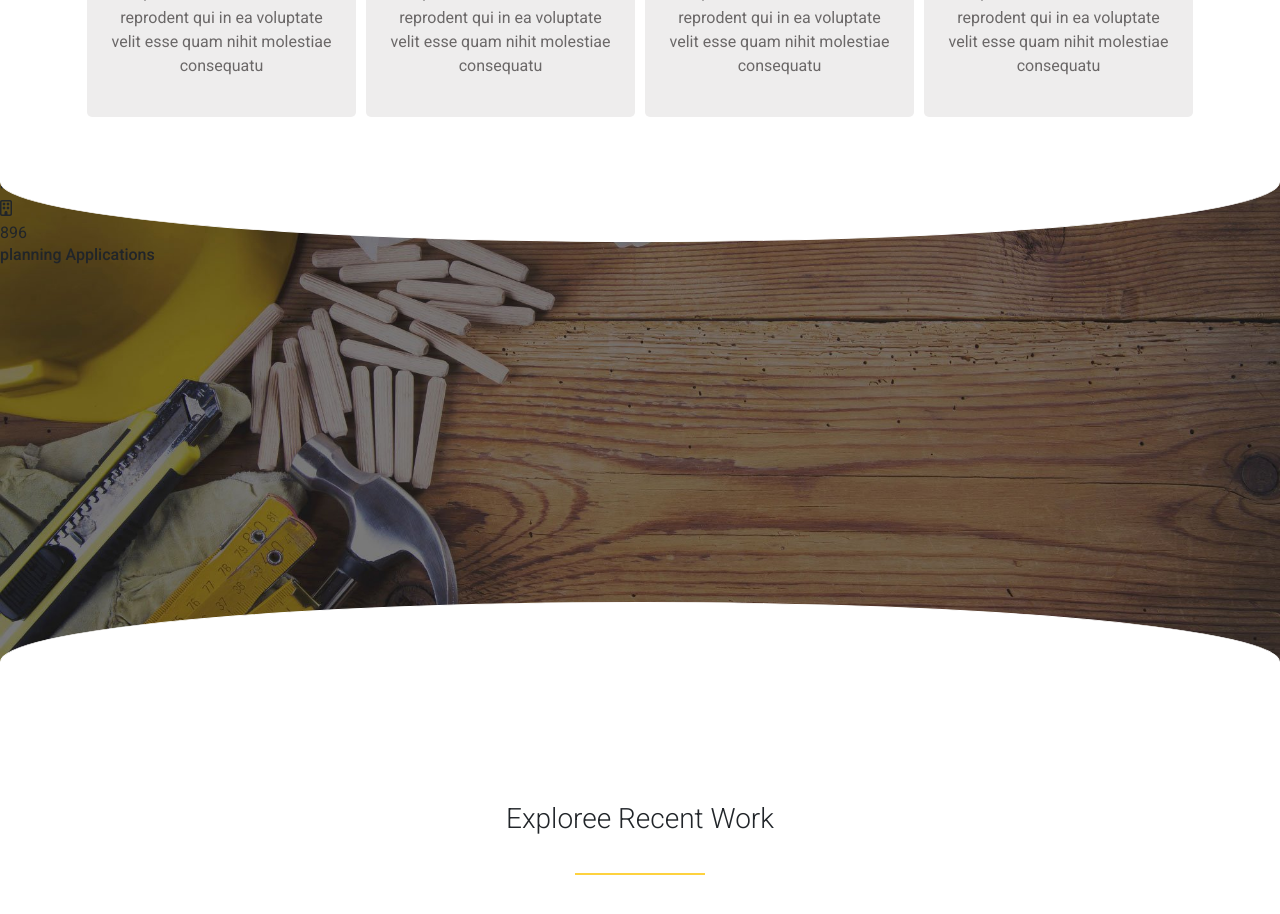
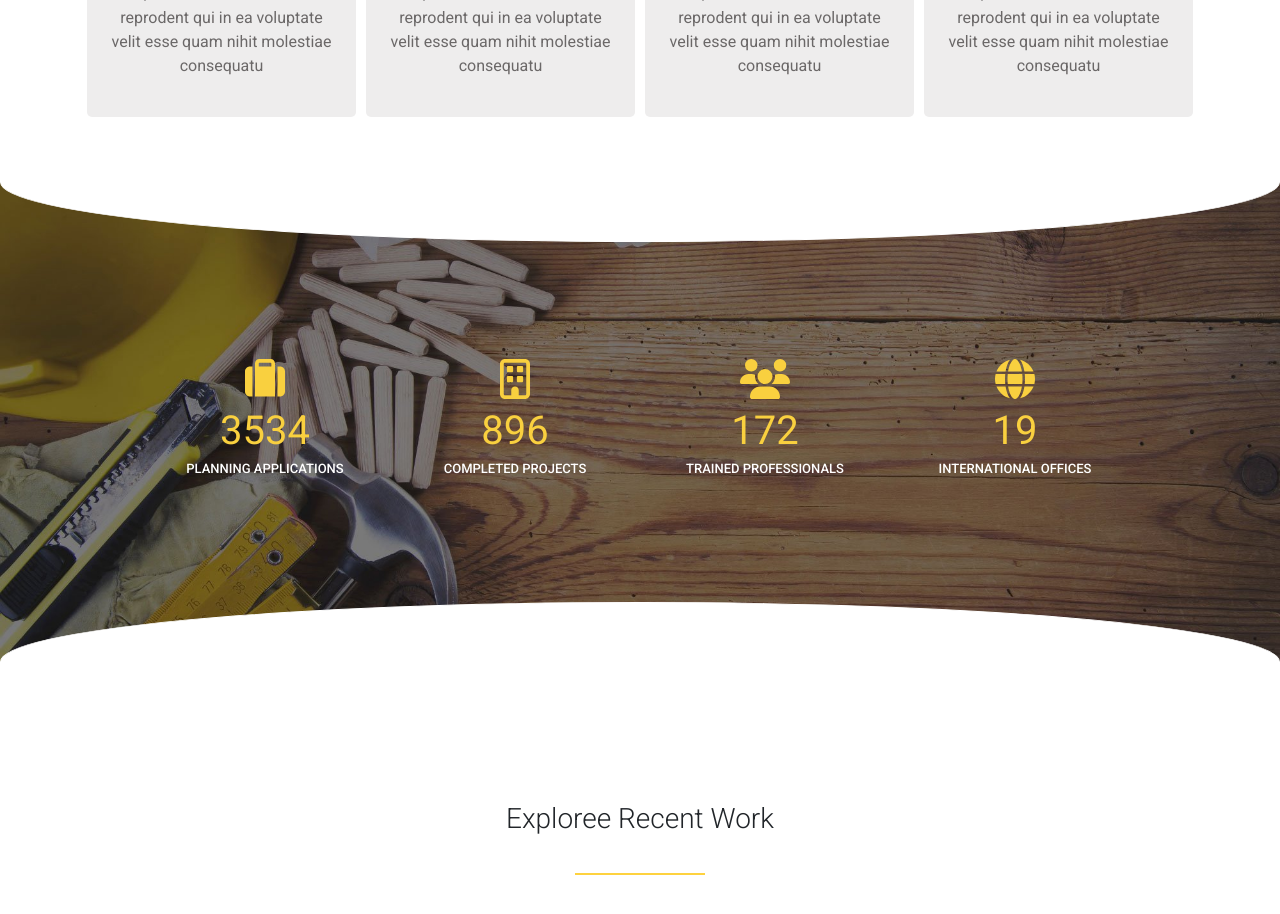
Before and after one commit to GhadeerShamshoum/proj-html-vuejs, a Vue app: page / in a window 1280 px wide. Shown: the part 1580-2494 px from the top of the page. Built offline with nearby package versions, Linux system fonts and the light colour scheme.

Commit message:
First curved container items

```diff
--- a/src/assets/style/variabiles.scss
+++ b/src/assets/style/variabiles.scss
@@ -4,4 +4,5 @@ $silver:#BCBCBC;
 $white:#FFFFFF;
 $LimedSpruce:#39454C;
 $pampas:#F0EDE6;
-$lightGray:#eeeded;;
+$lightGray:#eeeded;
+$sun:#F9D03F;
--- /dev/null
+++ b/src/components/commons/FirstCurvedImgItems.vue
@@ -0,0 +1,125 @@
+<template>
+    <div class="imgContainer">
+      <div class="bendTop"></div>
+      <div class="containerNumbers">
+        <div v-for="(element, index) in cards" :key="index" class="containerItems">
+          <div><i class="icon" :class=(element.icon)></i></div>
+          <div class="number">{{element.number}}</div>
+          <h6>{{element.title}}</h6>
+        </div>
+      </div>
+      <div class="bendBottom"></div>
+    </div>
+</template>
+
+<script>
+
+export default {
+  name: 'FirstCurvedImgItems',
+    data(){
+      return{
+          cards:[
+              {
+                icon:"fas fa-suitcase",
+                number:"3534",
+                title:"planning Applications",
+              },
+               {
+                icon:"far fa-building",
+                number:"896",
+                title:"completed projects",
+              },
+               {
+                icon:"fa-solid fa-users",
+                number:"172",
+                title:"trained professionals",
+
+              },
+               {
+                icon:"fa-solid fa-globe",
+                number:"19",
+                title:"international offices",
+              },
+
+          ]
+      }
+  },
+
+
+
+  props: {
+
+  },
+
+
+}
+</script>
+
+
+<style scoped lang="scss">
+@import "../../assets/style/variabiles.scss";
+
+
+.imgContainer{
+  width: 100%;
+  height: 600px;
+  position: relative;
+  background-image: url('../../assets/img/home-244125289.jpg');
+  background-repeat: no-repeat;
+  background-size: cover;
+  background-position: center;
+  display: flex;
+  justify-content: center;
+  align-items: center;
+  .bendTop{
+    background-color: $white;
+    position: absolute;
+    top:0;
+    width: 100%;
+    height: 120px;
+    border: 1px solid white;
+    border-bottom-right-radius: 100%;
+    border-bottom-left-radius: 100%;
+  }
+  .bendBottom{
+    background-color: $white;
+    position: absolute;
+    bottom:0;
+    width: 100%;
+    height: 120px;
+    border: 1px solid white;
+    border-top-right-radius: 100%;
+    border-top-left-radius: 100%;
+
+  }
+  .containerNumbers{
+    width: 1000px;
+    display: flex;
+    justify-content: center;
+    align-items: center;
+    .containerItems{
+      width: calc(100% / 4 - 20px);
+      margin: 0 10px;
+      display: flex;
+      flex-direction: column;
+      align-items: center;
+      .icon,
+      .number{
+        color: $sun;
+        font-size: 40px;
+      }
+      h6{
+        color: $white;
+        text-transform: uppercase;
+        font-size: 13px;
+      }
+
+    }
+  }
+}
+
+
+
+
+
+</style>
--- a/src/components/section/EploreRecentWork.vue
+++ b/src/components/section/EploreRecentWork.vue
@@ -31,7 +31,7 @@
 
 <script>
 import OurCoreBottom from '../commons/OurCoreBottom.vue'
-import OurCoreImg from './OurCoreImg.vue'
+import OurCoreImg from '../commons/OurCoreImg.vue'
 
 export default {
   name: 'EploreRecentWork',
--- a/src/components/section/SpeciaList.vue
+++ b/src/components/section/SpeciaList.vue
@@ -26,27 +26,13 @@
           <p>Quis autem vel eum iure reprodent qui in ea voluptate velit esse quam nihit molestiae consequatu</p>
         </div>
       </div>
-      <div class="imgContainer">
-        <div class="bendTop"></div>
-        <div class="containerNumbers">
-          <div>
-            <div><i class="fas fa-suitcase"></i></div>
-            <div>3534</div>
-            <h6>planning Applications</h6>
-          </div>
-           <div>
-            <div><i class="far fa-building"></i></div>
-            <div>896</div>
-            <h6>planning Applications</h6>
-          </div>
+      <FirstCurvedImgItems/>
 
-        </div>
-        <div class="bendBottom"></div>
-      </div>
     </section>
 </template>
 
 <script>
+import FirstCurvedImgItems from '../commons/FirstCurvedImgItems.vue'
 
 export default {
   name: 'SpeciaList',
@@ -55,6 +41,9 @@ export default {
   props: {
 
   },
+  components:{
+    FirstCurvedImgItems
+  }
 
 
 }
@@ -125,38 +114,6 @@ h3{
   }
 }
 
-.imgContainer{
-  width: 100%;
-  height: 600px;
-  position: relative;
-  background-image: url('../../assets/img/home-244125289.jpg');
-  background-repeat: no-repeat;
-  background-size: cover;
-  background-position: center;
-  .bendTop{
-    background-color: $white;
-    position: absolute;
-    top:0;
-    width: 100%;
-    height: 120px;
-    border: 1px solid white;
-    border-bottom-right-radius: 100%;
-    border-bottom-left-radius: 100%;
-  }
-  .bendBottom{
-    background-color: $white;
-    position: absolute;
-    bottom:0;
-    width: 100%;
-    height: 120px;
-    border: 1px solid white;
-    border-top-right-radius: 100%;
-    border-top-left-radius: 100%;
-
-  }
-}
-
-
 
 
 
```
Also changed, not shown: src/components/commons/OurCoreImg.vue (renamed from src/components/section/OurCoreImg.vue).
